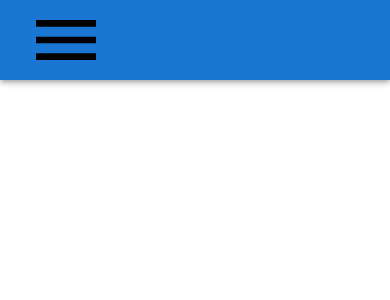
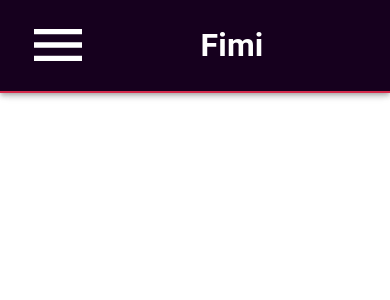
Before and after one commit to ZairesDev/FiMi-APP, a React (Create React App) app in the folder client/: page / in a window 390 px wide. Shown: the top 300 px of the page. Built offline with nearby package versions, Linux system fonts and the light colour scheme.

Commit message:
added proper css, added desktop and mobile versions of the navigation

```diff
--- a/client/src/components/Sidebar.css
+++ b/client/src/components/Sidebar.css
@@ -1,23 +1,65 @@
+* {
+    --carmine: #D52A4B;
+    --dark-purp: #16001E;
+    --max-blue-purp: #A09BE7;
+    --mellow-apricot: #FFB86F;
+    --screamin-green: #5CF64A;
+    --alablaster: #E0DFD5;
+}
+
+li {
+    list-style: none;
+}
+
+.header {
+    background: var(--dark-purp);
+    border-bottom: 2px solid var(--carmine);
+    text-align: center;
+}
+
+.logo {
+    display: flex;
+    justify-content: center;
+    text-align: center;
+    width: 100vw;
+}
+
+.nav-menu {
+    display: flex;
+    justify-content: end;
+    position: relative;
+    right: 3.5rem;
+    font-size: 2rem;
+    background: none;
+}
 
 .icons {
+    color: #fff;
+    font-size: 18px;
+    width: 3rem;
+    margin-right: 2rem;
+}
+
+.menuBtn {
     display: flex;
     justify-content: flex-start;
     align-items: center;
-    color: black;
+    color: #fff;
     margin-left: 10px;
-    height: 80px;
+    height: 4rem;
 }
 
 .nav-bar {
     display: flex;
     justify-content: center;
     position: fixed;
-    background: rgb(147, 194, 20);
-    width: 250px;
+    background: var(--dark-purp);
+    width: 13.5rem;
     height: 100%;
     top: 0;
     left: -100%;
     transition: 400ms ease-in-out;
+    border-right: 3px solid var(--carmine);
 }
 
 .nav-bar.active {
@@ -26,21 +68,46 @@
 }
 
 .nav-text {
+    text-align: center;
     display: flex;
-    justify-content: start;
+    justify-content: center;
     align-items: center;
-    margin-bottom: 20px;
+    padding: 22px 0;
     list-style: none;
     height: 60px;
+    text-decoration: none;
+    border-bottom: 2px double #fff;
 }
 
 .nav-text a {
+    text-align: center;
     display: flex;
     align-items: center;
+    position: relative;
+    right: 40px;
     text-decoration: none;
-    color: black;
+    color: #fff;
     font-size: 18px;
     width: 95%;
     height: 100%;
-    border-radius: 10px;
+    padding: 22px 3rem;
+    overflow: hidden;
 }
+
+.nav-text a:hover {
+    opacity: 1;
+    background: var(--carmine);
+    transition: 400ms ease-out;
+}
+
+.nav-header {
+    font-size: 18px;
+    text-decoration: none;
+    display: flex;
+    justify-content: end;
+    width: 85vw;
+}
+
+.nav-header li {
+    margin-left: 5rem;
+}
--- a/client/src/components/Sidebar.js
+++ b/client/src/components/Sidebar.js
@@ -4,12 +4,12 @@ import './Sidebar.css'
 import { SidebarObjects } from './SidebarObjects';
 import { mdiMenu, mdiClose } from '@mdi/js'
 import { Link } from 'react-router-dom';
-import { AppBar, Toolbar, Typography, useMediaQuery, useTheme } from '@mui/material';
+import { AppBar, Toolbar, Typography, useMediaQuery, useTheme, Box, MenuItem } from '@mui/material';
+
 
 
 const Sidebar = () => {
     const [sidebar, setSidebar] = useState(false);
-
     const showSidebar = () => setSidebar(!sidebar);
 
     const mobile = useTheme();
@@ -18,40 +18,62 @@ const Sidebar = () => {
     return (
         <>
             <AppBar>
-                <Toolbar>
-                    <Typography>
-                    </Typography>
-                    <div>
                 {isMobile ? (
                     <>
+                        <Toolbar className='header'>
+
                             <div>
-                                    <Icon className='icons' path={mdiMenu} onClick={showSidebar} />
+                                <Icon edge='start' className='menuBtn' path={mdiMenu} onClick={showSidebar} />
                             </div>
                             <div className={sidebar ? 'nav-bar active' : 'nav-bar'}>
                                 <ul>
                                     <li className='nav-data-toggle'>
                                         <Link to='#' className='nav-menu'>
-                                                <Icon className='icons' path={mdiClose} onClick={showSidebar} />
+                                            <Icon className='menuBtn' path={mdiClose} onClick={showSidebar} />
                                         </Link>
                                     </li>
                                     {SidebarObjects.map((data, key) => {
                                         return (
                                             <li key={key} className='nav-text'>
                                                 <Link to={data.path}>
-                                                        {data.icon}
+                                                    <div className='icons'>{data.icon}</div>
                                                     <div>{data.title}</div>
                                                 </Link>
+                                                <span></span>
                                             </li>
                                         );
                                     })}
                                 </ul>
                             </div>
+                            <Typography className='logo'><h1>Fimi</h1></Typography>
+                        </Toolbar>
                     </>) : (
                     <>
-                            normal
+                        <Toolbar className='header'>
+                            <h1>Fimi</h1>
+                            <ul className='nav-header'>
+                                <li>
+                                    <Typography>
+                                        Home
+                                    </Typography>
+                                </li>
+                                <li>
+                                    <Typography aria-controls='menu' aria-haspopup='true' aria-expanded='false' onClick={() => {}}>
+                                        Management
+                                    </Typography>
+                                </li>
+                                <li>
+                                    <Typography>
+                                        Logout
+                                    </Typography>
+                                </li>
+                            </ul>
+                        </Toolbar>
+                        <Menu>
+                            <MenuItem>Hi</MenuItem>
+                            <MenuItem>Hi</MenuItem>
+                        </Menu>
                     </>)}
-                    </div>
-                </Toolbar>
             </AppBar>
         </>
     )
--- a/client/src/components/SidebarObjects.js
+++ b/client/src/components/SidebarObjects.js
@@ -1,6 +1,7 @@
 import React from 'react'
 import Icon from '@mdi/react'
-import { mdiHome, mdiLoginVariant, mdiLogoutVariant, mdiTable, mdiClipboardSearchOutline, mdiAccountPlus } from '@mdi/js';
+import { mdiHome, mdiLoginVariant, mdiLogoutVariant, mdiClipboardSearchOutline, mdiAccountPlus, mdiTableLarge, mdiClipboardEditOutline } from '@mdi/js';
+
 
 export const SidebarObjects = [
     {
@@ -26,11 +27,16 @@ export const SidebarObjects = [
     {
         title: 'Dashboard',
         path: '/dashboard',
-        icon: <Icon path={mdiTable} />
+        icon: <Icon path={mdiTableLarge} />
     },
     {
         title: 'Search',
         path: '/search',
         icon: <Icon path={mdiClipboardSearchOutline} />
+    },
+    {
+        title: 'Employee Form',
+        path: '/empform',
+        icon: <Icon path={mdiClipboardEditOutline}/>
     }
 ];
```
Lines whose indentation alone changed are shown as unchanged.
